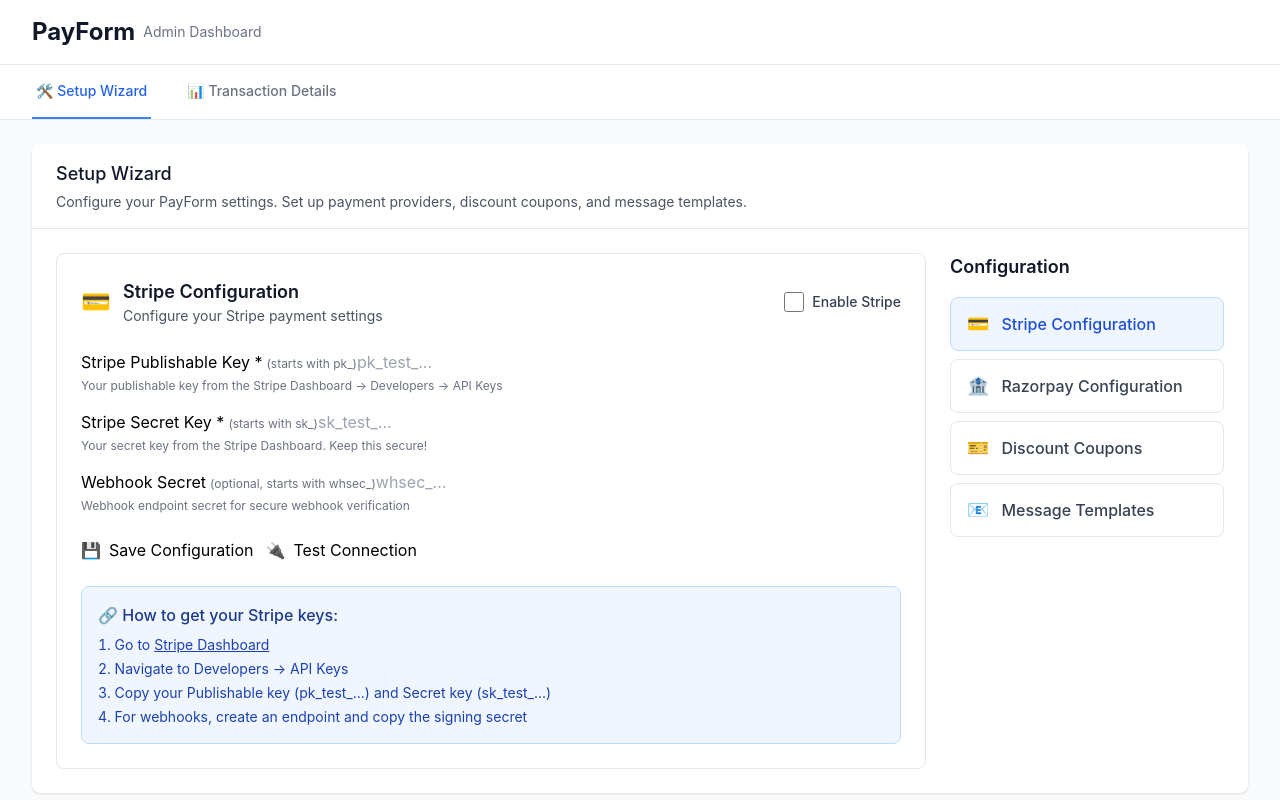
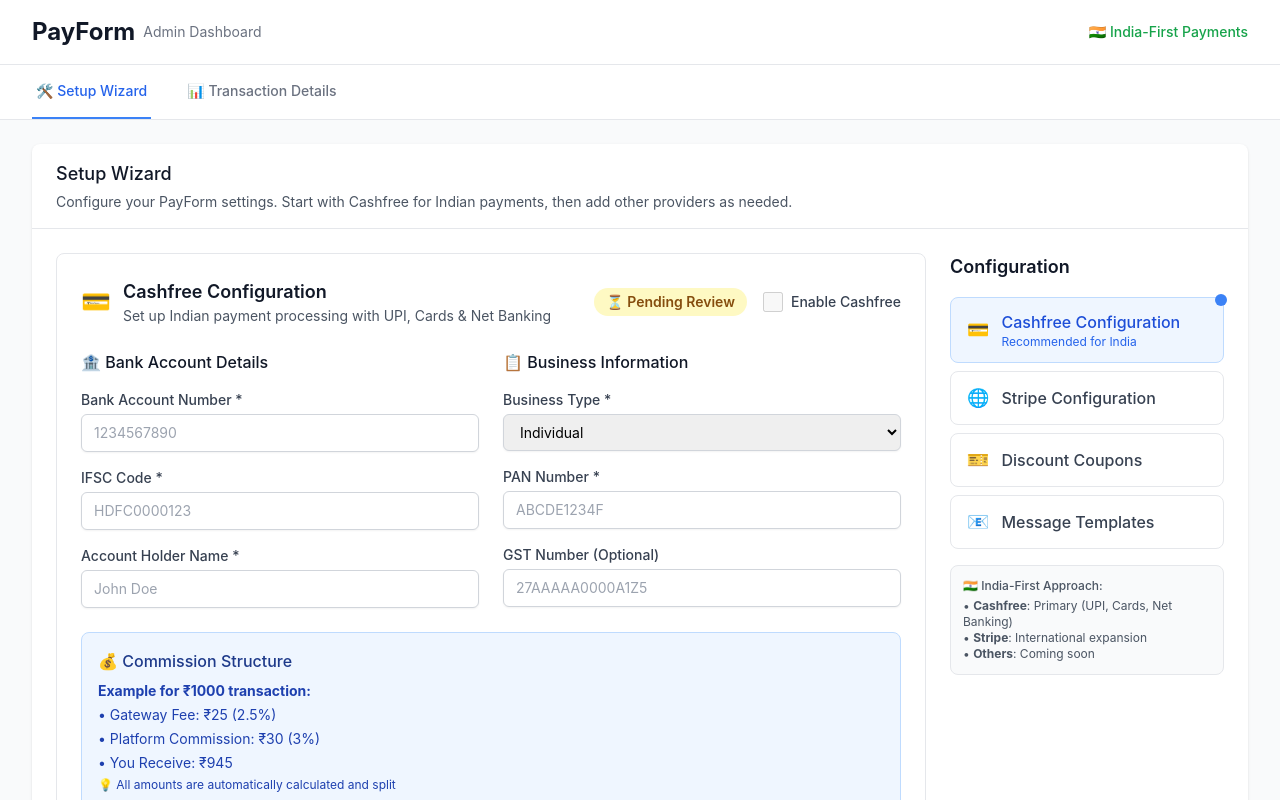
Before and after one commit to itbhushan/payform-functions, a React (Vite) app: page / in a window 1280 px wide. Shown: the top 800 px of the page. Built offline with nearby package versions, Linux system fonts and the light colour scheme; no server answers; the database is empty.

Commit message:
Update App.tsx for Cashfree-first approach

```diff
--- a/src/App.tsx
+++ b/src/App.tsx
@@ -1,5 +1,5 @@
 import React, { useState } from 'react';
-import './App.css';
+import { CashfreeConfig } from './components/setup/CashfreeConfig';
 import { StripeConfig } from './components/setup/StripeConfig';
 
 const App: React.FC = () => {
@@ -14,6 +14,9 @@
             <div className="flex items-center">
               <h1 className="text-2xl font-bold text-gray-900">PayForm</h1>
               <span className="ml-2 text-sm text-gray-500">Admin Dashboard</span>
+            </div>
+            <div className="flex items-center space-x-4">
+              <span className="text-sm text-green-600 font-medium">🇮🇳 India-First Payments</span>
             </div>
           </div>
         </div>
@@ -57,17 +60,17 @@
 
 // Enhanced Setup Wizard Component
 const SetupWizard: React.FC = () => {
-  const [activeStep, setActiveStep] = useState<'stripe' | 'razorpay' | 'discounts' | 'templates'>('stripe');
+  const [activeStep, setActiveStep] = useState<'cashfree' | 'stripe' | 'discounts' | 'templates'>('cashfree');
 
   const steps = [
-    { id: 'stripe', label: 'Stripe Configuration', icon: '💳', component: StripeConfig },
-    { id: 'razorpay', label: 'Razorpay Configuration', icon: '🏦', component: RazorpayPlaceholder },
-    { id: 'discounts', label: 'Discount Coupons', icon: '🎫', component: DiscountPlaceholder },
-    { id: 'templates', label: 'Message Templates', icon: '📧', component: TemplatePlaceholder }
+    { id: 'cashfree', label: 'Cashfree Configuration', icon: '💳', component: CashfreeConfig, primary: true },
+    { id: 'stripe', label: 'Stripe Configuration', icon: '🌐', component: StripeConfig, primary: false },
+    { id: 'discounts', label: 'Discount Coupons', icon: '🎫', component: DiscountPlaceholder, primary: false },
+    { id: 'templates', label: 'Message Templates', icon: '📧', component: TemplatePlaceholder, primary: false }
   ];
 
   const activeStepData = steps.find(s => s.id === activeStep);
-  const ActiveComponent = activeStepData?.component || StripeConfig;
+  const ActiveComponent = activeStepData?.component || CashfreeConfig;
 
   return (
     <div className="space-y-6">
@@ -75,7 +78,7 @@
         <div className="px-6 py-4 border-b border-gray-200">
           <h2 className="text-lg font-medium text-gray-900">Setup Wizard</h2>
           <p className="mt-1 text-sm text-gray-600">
-            Configure your PayForm settings. Set up payment providers, discount coupons, and message templates.
+            Configure your PayForm settings. Start with Cashfree for Indian payments, then add other providers as needed.
           </p>
         </div>
 
@@ -97,7 +100,7 @@
                   <button
                     key={step.id}
                     onClick={() => setActiveStep(step.id as any)}
-                    className={`w-full text-left px-4 py-3 rounded-lg border transition-colors ${
+                    className={`w-full text-left px-4 py-3 rounded-lg border transition-colors relative ${
                       activeStep === step.id
                         ? 'bg-blue-50 border-blue-200 text-blue-700'
                         : 'bg-white border-gray-200 text-gray-700 hover:bg-gray-50'
@@ -105,10 +108,26 @@
                   >
                     <div className="flex items-center space-x-3">
                       <span className="text-lg">{step.icon}</span>
+                      <div className="flex-1">
                         <span className="font-medium">{step.label}</span>
+                        {step.primary && (
+                          <span className="block text-xs text-blue-600">Recommended for India</span>
+                        )}
+                      </div>
+                      {step.primary && (
+                        <span className="absolute -top-1 -right-1 w-3 h-3 bg-blue-500 rounded-full"></span>
+                      )}
                     </div>
                   </button>
                 ))}
+              </div>
+
+              {/* Provider Priority Info */}
+              <div className="bg-gray-50 border border-gray-200 rounded-lg p-3 text-xs text-gray-600">
+                <p className="font-medium mb-1">🇮🇳 India-First Approach:</p>
+                <p>• <strong>Cashfree</strong>: Primary (UPI, Cards, Net Banking)</p>
+                <p>• <strong>Stripe</strong>: International expansion</p>
+                <p>• <strong>Others</strong>: Coming soon</p>
               </div>
             </div>
           </div>
@@ -119,19 +138,14 @@
 };
 
 // Placeholder components for other configurations
-const RazorpayPlaceholder: React.FC = () => (
-  <div className="text-center py-8">
-    <div className="text-4xl mb-4">🏦</div>
-    <h3 className="text-lg font-medium text-gray-900 mb-2">Razorpay Configuration</h3>
-    <p className="text-gray-600">Coming soon! This will configure Razorpay for UPI payments.</p>
-  </div>
-);
-
 const DiscountPlaceholder: React.FC = () => (
   <div className="text-center py-8">
     <div className="text-4xl mb-4">🎫</div>
     <h3 className="text-lg font-medium text-gray-900 mb-2">Discount Coupons</h3>
     <p className="text-gray-600">Coming soon! This will manage discount codes and promotions.</p>
+    <div className="mt-4 p-3 bg-blue-50 rounded-lg text-sm text-blue-700">
+      Focus on Cashfree setup first, then we'll add advanced features like coupons.
+    </div>
   </div>
 );
 
@@ -140,6 +154,9 @@
     <div className="text-4xl mb-4">📧</div>
     <h3 className="text-lg font-medium text-gray-900 mb-2">Message Templates</h3>
     <p className="text-gray-600">Coming soon! This will customize email templates and success messages.</p>
+    <div className="mt-4 p-3 bg-blue-50 rounded-lg text-sm text-blue-700">
+      Focus on payment processing first, then we'll enhance the user experience.
+    </div>
   </div>
 );
 
@@ -212,7 +229,13 @@
                   Email
                 </th>
                 <th className="px-6 py-3 text-left text-xs font-medium text-gray-500 uppercase tracking-wider">
+                  Product
+                </th>
+                <th className="px-6 py-3 text-left text-xs font-medium text-gray-500 uppercase tracking-wider">
                   Amount
+                </th>
+                <th className="px-6 py-3 text-left text-xs font-medium text-gray-500 uppercase tracking-wider">
+                  Commission
                 </th>
                 <th className="px-6 py-3 text-left text-xs font-medium text-gray-500 uppercase tracking-wider">
                   Status
@@ -225,13 +248,19 @@
             <tbody className="bg-white divide-y divide-gray-200">
               <tr>
                 <td className="px-6 py-4 whitespace-nowrap text-sm font-mono text-gray-900">
-                  txn_1234567...
+                  CF_12345...
                 </td>
                 <td className="px-6 py-4 whitespace-nowrap text-sm text-gray-900">
                   customer@example.com
                 </td>
                 <td className="px-6 py-4 whitespace-nowrap text-sm text-gray-900">
+                 E-Book
+               </td>
+               <td className="px-6 py-4 whitespace-nowrap text-sm text-gray-900">
                  ₹299.00
+               </td>
+               <td className="px-6 py-4 whitespace-nowrap text-sm text-green-600 font-medium">
+                 ₹9.00
                </td>
                <td className="px-6 py-4 whitespace-nowrap">
                  <span className="inline-flex px-2 py-1 text-xs font-semibold rounded-full bg-green-100 text-green-800">
@@ -245,13 +274,19 @@
 
              <tr>
                <td className="px-6 py-4 whitespace-nowrap text-sm font-mono text-gray-900">
-                  txn_9876543...
+                 CF_67890...
                </td>
                <td className="px-6 py-4 whitespace-nowrap text-sm text-gray-900">
                  user@test.com
                </td>
                <td className="px-6 py-4 whitespace-nowrap text-sm text-gray-900">
+                 Online Course
+               </td>
+               <td className="px-6 py-4 whitespace-nowrap text-sm text-gray-900">
                  ₹999.00
+               </td>
+               <td className="px-6 py-4 whitespace-nowrap text-sm text-yellow-600 font-medium">
+                 ₹30.00
                </td>
                <td className="px-6 py-4 whitespace-nowrap">
                  <span className="inline-flex px-2 py-1 text-xs font-semibold rounded-full bg-yellow-100 text-yellow-800">
@@ -262,8 +297,74 @@
                  2025-07-06
                </td>
              </tr>
+
+             <tr>
+               <td className="px-6 py-4 whitespace-nowrap text-sm font-mono text-gray-900">
+                 CF_11111...
+               </td>
+               <td className="px-6 py-4 whitespace-nowrap text-sm text-gray-900">
+                 workshop@user.com
+               </td>
+               <td className="px-6 py-4 whitespace-nowrap text-sm text-gray-900">
+                 Consultation
+               </td>
+               <td className="px-6 py-4 whitespace-nowrap text-sm text-gray-900">
+                 ₹1,999.00
+               </td>
+               <td className="px-6 py-4 whitespace-nowrap text-sm text-green-600 font-medium">
+                 ₹60.00
+               </td>
+               <td className="px-6 py-4 whitespace-nowrap">
+                 <span className="inline-flex px-2 py-1 text-xs font-semibold rounded-full bg-green-100 text-green-800">
+                   Paid
+                 </span>
+               </td>
+               <td className="px-6 py-4 whitespace-nowrap text-sm text-gray-900">
+                 2025-07-05
+               </td>
+             </tr>
            </tbody>
          </table>
+       </div>
+
+       {/* Enhanced Footer with Commission Summary */}
+       <div className="px-6 py-4 bg-gray-50 border-t">
+         <div className="flex justify-between items-center text-sm">
+           <div className="text-gray-600">
+             Showing 3 of 12 transactions
+           </div>
+           <div className="flex items-center space-x-6">
+             <div className="text-gray-700">
+               <span className="font-medium">Total Revenue:</span> ₹3,297.00
+             </div>
+             <div className="text-green-600 font-medium">
+               <span>Your Commission:</span> ₹99.00
+             </div>
+           </div>
+         </div>
+       </div>
+     </div>
+
+     {/* Commission Insights */}
+     <div className="bg-white shadow rounded-lg">
+       <div className="px-6 py-4 border-b border-gray-200">
+         <h3 className="text-lg font-medium text-gray-900">Platform Performance</h3>
+       </div>
+       <div className="p-6">
+         <div className="grid grid-cols-1 md:grid-cols-3 gap-4">
+           <div className="text-center">
+             <div className="text-2xl font-bold text-blue-600">3.0%</div>
+             <div className="text-sm text-gray-600">Average Commission Rate</div>
+           </div>
+           <div className="text-center">
+             <div className="text-2xl font-bold text-green-600">₹33.00</div>
+             <div className="text-sm text-gray-600">Average Commission per Transaction</div>
+           </div>
+           <div className="text-center">
+             <div className="text-2xl font-bold text-purple-600">₹1,188</div>
+             <div className="text-sm text-gray-600">Projected Monthly Revenue</div>
+           </div>
+         </div>
        </div>
      </div>
    </div>
```
Lines whose indentation alone changed are shown as unchanged.
